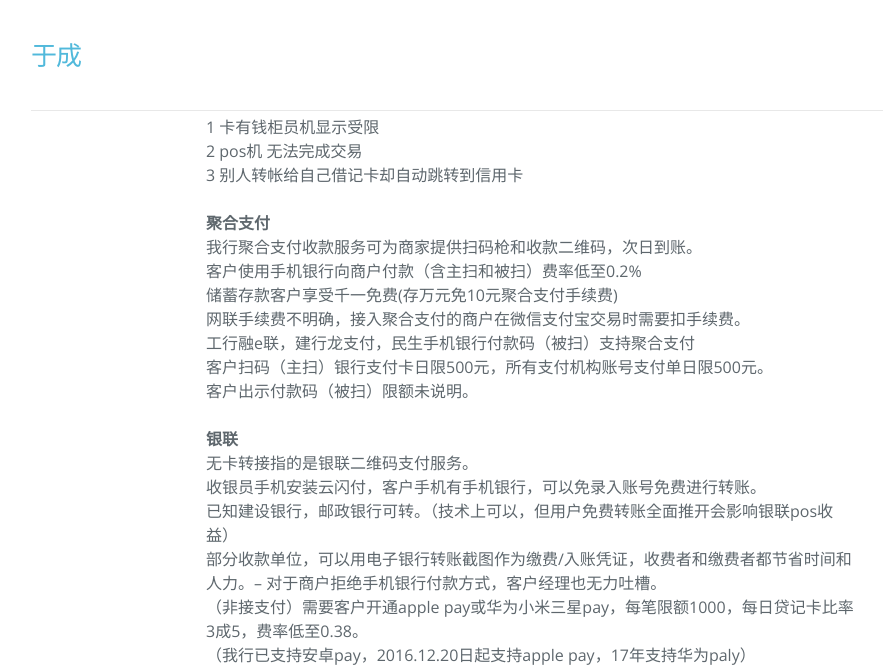
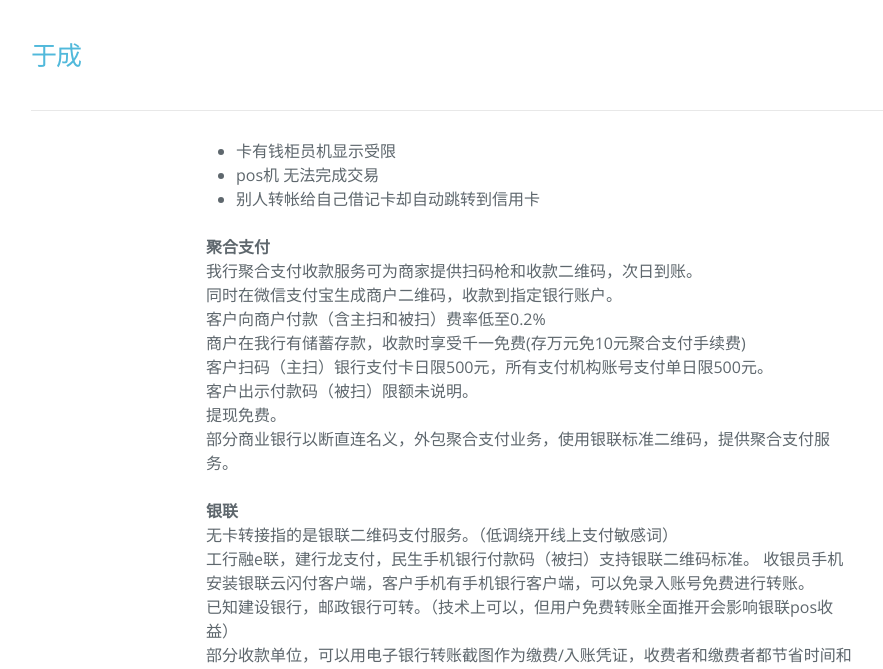
Before and after one commit to hebbank/jekyll, a Jekyll site: the page built from _posts/2017-05-01-xg.md, in a window 1280 px wide and 1400 px high, scrolled down 383 px. Shown: the top 669 px of the window, without its empty margins (109-992 px from the left). Built offline with Jekyll 4.4.1, drawn with Linux system fonts in a browser that asks for light colours; nearby versions of some CDN libraries; some of the changed text lies outside the part shown; grey boxes are pictures that could not be loaded.

Commit message:
Update 相关信息

```diff
--- a/_posts/2017-05-01-xg.md
+++ b/_posts/2017-05-01-xg.md
@@ -4,44 +4,53 @@ layout: post
 categories: 相关信息
 tags: pos
 ---
-**账户账务**
+**账户**
 pos收款用的活期账户必须是一类卡，以前有账户的需要销户或降级。
 收款方是**二类帐户**无法完成1万以上转款
 因为磁条卡有可能被人复制伪卡盗刷，2017年5月停止pos机降级交易，纯磁条可以刷，复合卡必须插卡交易。（不是磁条卡作废，更不是个人资产自动充公）
 
-半年未交易 身份证过期未更新 两个客户使用同一个电话 停止非柜面业务 ：
-1 卡有钱柜员机显示受限
-2 pos机 无法完成交易
-3 别人转帐给自己借记卡却自动跳转到信用卡
+半年未交易 身份证过期未更新 两个客户使用同一个电话 **停止非柜面业务：**
+- 卡有钱柜员机显示受限
+- pos机 无法完成交易
+- 别人转帐给自己借记卡却自动跳转到信用卡
 
-  **聚合支付**
+**聚合支付**
 我行聚合支付收款服务可为商家提供扫码枪和收款二维码，次日到账。
-客户使用手机银行向商户付款（含主扫和被扫）费率低至0.2%
-储蓄存款客户享受千一免费(存万元免10元聚合支付手续费)
-网联手续费不明确，接入聚合支付的商户在微信支付宝交易时需要扣手续费。
-工行融e联，建行龙支付，民生手机银行付款码（被扫）支持聚合支付
+同时在微信支付宝生成商户二维码，收款到指定银行账户。
+客户向商户付款（含主扫和被扫）费率低至0.2%
+商户在我行有储蓄存款，收款时享受千一免费(存万元免10元聚合支付手续费)
 客户扫码（主扫）银行支付卡日限500元，所有支付机构账号支付单日限500元。
 客户出示付款码（被扫）限额未说明。
+提现免费。
+部分商业银行以断直连名义，外包聚合支付业务，使用银联标准二维码，提供聚合支付服务。
 
- **银联**
- 无卡转接指的是银联二维码支付服务。
- 收银员手机安装云闪付，客户手机有手机银行，可以免录入账号免费进行转账。
- 已知建设银行，邮政银行可转。（技术上可以，但用户免费转账全面推开会影响银联pos收益）
- 部分收款单位，可以用电子银行转账截图作为缴费/入账凭证，收费者和缴费者都节省时间和人力。-- 对于商户拒绝手机银行付款方式，客户经理也无力吐槽。
- （非接支付）需要客户开通apple pay或华为小米三星pay，每笔限额1000，每日贷记卡比率3成5，费率低至0.38。
- （我行已支持安卓pay，2016.12.20日起支持apple pay，17年支持华为paly）
+**银联**
+无卡转接指的是银联二维码支付服务。（低调绕开线上支付敏感词）
+工行融e联，建行龙支付，民生手机银行付款码（被扫）支持银联二维码标准。
+收银员手机安装银联云闪付客户端，客户手机有手机银行客户端，可以免录入账号免费进行转账。
+已知建设银行，邮政银行可转。（技术上可以，但用户免费转账全面推开会影响银联pos收益）
+部分收款单位，可以用电子银行转账截图作为缴费/入账凭证，收费者和缴费者都节省时间和人力。-- 对于商户拒绝手机银行付款方式，客户经理也无力吐槽。
+非接支付仍属于线下支付，需要客户开通apple pay或华为小米三星pay，每笔限额1000，每日贷记卡比率3成5，费率低至0.38。
+（我行已支持安卓pay，2016.12.20日起支持apple pay，17年支持华为paly）
 
 **网联**
- 监管要求断直连，由三方模式改为四方模式，线上支付交易18年6月底全部接入网联
-   ![Image Title](https://mmbiz.qpic.cn/mmbiz_jpg/3mbqTJibf3ChcRHsoAIwBXjvBVoolhyFR1p2ibXvAAMaZcaicQibWuBmictAIrEHStbYWnq6bEpbsIvxWwiazxicCGWJw/640?wx_fmt=jpeg&tp=webp&wxfrom=5&wx_lazy=1)
- 网联只做清算不做支付，
- 网文显示网联接入几百家银行，流程是：付款人银行-商户-网联-收单行，虽然使用银联标准二维码，貌似和银联没什么关系。银联此刻心情就像知道父母要生二胎的老大。
- 拥有清算拍照的农信银抢滩登陆收单业务，向支付宝微信等提供转接方案。
+监管要求断直连，由三方模式改为四方模式，线上支付交易18年6月底全部接入网联
+网联只做清算不做支付
+网文显示网联接入几百家银行，流程是：付款人银行-商户-网联-收单行， 但目前并没有网联标准二维码。
+拥有清算拍照的农信银抢滩登陆收单业务，向支付宝微信等提供转接方案。
 
 **支付宝微信**
-支付宝开通余利宝提现免费。 微信开通商家收款码提现金额可增加至100万/年。  微信开通微众银行账号，提现免费。
-商户以个人转帐方式收款时不可以使用花呗和信用卡，以小微客户或注册商家身份收款时，可使用花呗和信用卡，收取手续费，提现免费，交易量多的情况下费率低至2.5。
-宝信个人商家收款限5000／日，有贷记账户比率限制，注册个人及注册商家不受终身取现2万限制
+使用蓝牙无网络连接下完成支付。
+商户以个人转帐方式收款时不可以使用花呗和信用卡
+以小微客户或注册商家身份收款时，可使用花呗和信用卡，收取手续费，提现免费。
+交易量多的情况下费率低至2.5。
+
+支付宝微信个人商家收款限5000／日，有贷记卡支付比率限制，
+注册个人及注册商家不受终身取现2万限制
+
+支付宝开通余利宝提现免费。
+微信开通商家收款码提现金额可增加至100万/年。
+微信开通微众银行账号，提现免费。
 针对**微信取现手续费贵** 的问题，可以做信用卡还款交易（免费），某些银行信用卡溢缴款取现或转账免费，详询开户行，支付宝同理。（有些商户每月5000显然不够用）
 
 **支付创新**
@@ -49,16 +58,20 @@ pos收款用的活期账户必须是一类卡，以前有账户的需要销户
 支付宝乘车码：出示乘车码付款。
 
 **支付案例**
-免费或低价充电宝可能窃取用户手机数据
-身份证可能被不相关的人绑定微信支付（一个身份证可开通n个微信）
-嫌疑人支付手续费套现后，通过撤销交易使款项又回到自己账户，pos商户受损失。
-某黄牛把自己信用卡让别人绑定到手机上，结果被人通过快捷支付转走款项。
+- 免费或低价充电宝可能窃取用户手机数据
+- 身份证可能被不相关的人绑定微信支付（一个身份证可开通n个微信）
+- 嫌疑人支付手续费套现后，通过撤销交易使款项又回到自己账户，pos商户受损失。
+- 某黄牛把自己信用卡让别人绑定到手机上，结果被人通过快捷支付转走款项。
 
 **返利积分与优惠活动（薅羊毛）**
-河北银行储蓄积分：可在北国超市抵现金，手机查询积分：在右上角个人图标-客户设置管理。 网银查询积分：个人账户。 多媒体查询积分：按提示操作。
+河北银行储蓄积分：可在北国超市抵现金
+手机查询积分：在右上角个人图标-客户设置管理。 网银查询积分：个人账户。
+多媒体查询积分：按提示操作。
+
 河北银行商户优惠券：
 我行商户可协议办理优惠展示在我行手机银行，使流量变现。
 不定期举办1元购或1元抽奖活动。
+
 微信周末摇摇乐：随机立减。
 支付宝赚赏金： 收款码可使用红包的话，可以直接提现红包，不必到实体店消费。（17年4季度使用9成利润搞此活动）
 云闪付赚赏金：思路与支付宝相同。吸引注册用户赚赏金。
```
Also changed, not shown: other parts of _posts/2017-05-01-xg.md (+0 -1 lines).
